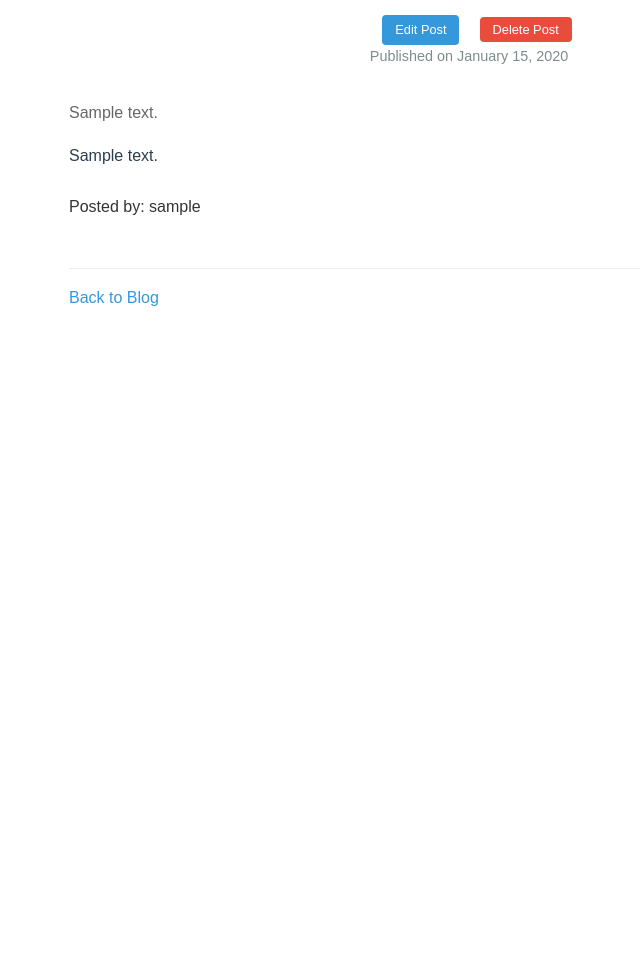
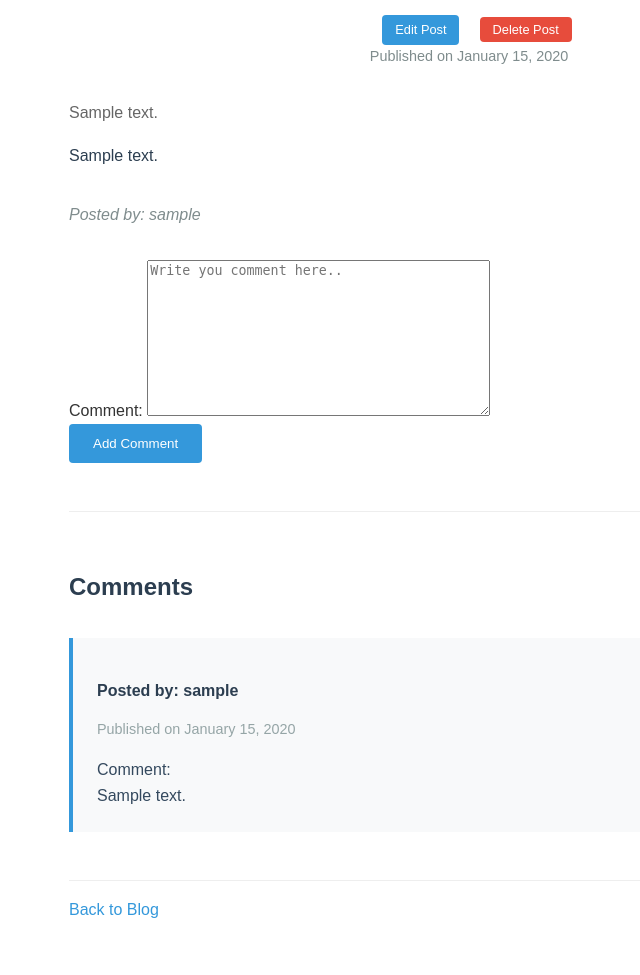
Before and after one commit to IlMeloIl/django-blog, a Django app: a page that uses templates/blog/post.html in a window 1280 px wide. Shown: the part 291-1266 px from the top of the page, without its empty margins (171-811 px from the left). Before the commit the page ends 597 px from the top, so only its background shows below. Run offline with Django 5.2, Linux system fonts and the light colour scheme; a user stored in the database is signed in; tables that the repository leaves empty hold one stand-in row (values such as "Sample post").

Commit message:
Add option to comment and comment has an author

```diff
--- a/apps/blog/forms.py
+++ b/apps/blog/forms.py
@@ -1,7 +1,18 @@
 from django import forms
-from .models import BlogPost
+from .models import BlogPost, Comment
 
 class BlogPostForm(forms.ModelForm):
     class Meta:
         model = BlogPost
         fields = ['title', 'main_content', 'summary', 'status']
+
+class CommentForm(forms.ModelForm):
+    class Meta:
+        model = Comment
+        fields = ['comment']
+        widgets = {
+            'comment': forms.Textarea(attrs={
+                'rows': 10,
+                'placeholder': 'Write you comment here..',
+            })
+        }
--- a/apps/blog/models.py
+++ b/apps/blog/models.py
@@ -38,3 +38,17 @@ class BlogPost(models.Model):
 
     def __str__(self):
         return self.title
+
+class Comment(models.Model):
+    post = models.ForeignKey(to=BlogPost, on_delete=models.CASCADE, related_name='comments')
+    author = models.ForeignKey(to=User, on_delete=models.CASCADE)
+    comment = models.TextField()
+    created_at = models.DateTimeField(auto_now_add=True)
+
+    class Meta:
+        ordering = ['-created_at']
+        verbose_name = 'Comment'
+        verbose_name_plural = 'Comments'
+
+    def __str__(self):
+        return f'Commented by {self.author} on {self.post.title}'
--- a/apps/blog/static/css/posts.css
+++ b/apps/blog/static/css/posts.css
@@ -132,3 +132,115 @@
 .delete-form {
     display: inline;
 }
+
+/* Post author styling */
+.post-author {
+    margin: 2rem 0;
+    color: #7f8c8d;
+    font-style: italic;
+}
+
+/* Comment form styling */
+.comment-form {
+    margin: 2rem 0;
+}
+
+.comment-textarea {
+    width: 100%;
+    padding: 1rem;
+    border: 1px solid #ddd;
+    border-radius: 4px;
+    margin-bottom: 1rem;
+    font-family: inherit;
+}
+
+.comment-button {
+    background-color: #3498db;
+    color: white;
+    padding: 0.75rem 1.5rem;
+    border: none;
+    border-radius: 4px;
+    cursor: pointer;
+    transition: background-color 0.2s;
+}
+
+.comment-button:hover {
+    background-color: #2980b9;
+}
+
+/* Comments section styling */
+.comments-section {
+    margin-top: 3rem;
+    padding-top: 2rem;
+    border-top: 1px solid #eee;
+}
+
+.comments-section h3 {
+    color: #2c3e50;
+    font-size: 1.5rem;
+    margin-bottom: 2rem;
+}
+
+/* Individual comment styling */
+.comment {
+    background-color: #f8f9fa;
+    border-left: 4px solid #3498db;
+    padding: 1.5rem;
+    margin-bottom: 1.5rem;
+    border-radius: 0 4px 4px 0;
+}
+
+.comment-author {
+    color: #2c3e50;
+    font-weight: bold;
+    margin-bottom: 0.5rem;
+}
+
+.comment-date {
+    color: #95a5a6;
+    font-size: 0.9rem;
+    margin-bottom: 1rem;
+}
+
+.comment-content {
+    color: #34495e;
+    line-height: 1.6;
+}
+
+/* Comment form styling */
+.comments-section form {
+    margin-bottom: 2rem;
+}
+
+.comments-section textarea {
+    width: 100%;
+    padding: 1rem;
+    border: 1px solid #ddd;
+    border-radius: 4px;
+    margin-bottom: 1rem;
+    font-family: inherit;
+    resize: vertical;
+}
+
+.comments-section button[type="submit"] {
+    background-color: #3498db;
+    color: white;
+    padding: 0.75rem 1.5rem;
+    border: none;
+    border-radius: 4px;
+    cursor: pointer;
+    font-size: 1rem;
+    transition: background-color 0.2s;
+}
+
+.comments-section button[type="submit"]:hover {
+    background-color: #2980b9;
+}
+
+/* Empty comments message */
+.comments-section p:empty + p {
+    color: #95a5a6;
+    font-style: italic;
+    text-align: center;
+    padding: 2rem 0;
+}
--- a/apps/blog/urls.py
+++ b/apps/blog/urls.py
@@ -8,4 +8,5 @@ urlpatterns = [
     path('post/<slug:slug>/edit', edit_post, name='edit_post'),
     path('post/<slug:slug>/delete', delete_post, name='delete_post'),
     path('search', search, name='search'),
+    path('post/<slug:slug>/comment', comment, name='comment'),
 ]
--- a/apps/blog/views.py
+++ b/apps/blog/views.py
@@ -1,9 +1,9 @@
 from django.http import Http404
 from django.shortcuts import render, get_object_or_404, redirect
-from apps.blog.models import BlogPost
+from apps.blog.models import BlogPost, Comment
 from django.contrib.auth.decorators import login_required
 from django.contrib.admin.views.decorators import staff_member_required
-from apps.blog.forms import BlogPostForm
+from apps.blog.forms import BlogPostForm, CommentForm
 from django.db.models import Q
 from django.core.paginator import Paginator
 
@@ -29,7 +29,23 @@ def post(request, slug):
     if blog_post.status != 'published':
         raise Http404('Post not found')
 
-    return render(request, 'blog/post.html', {'blog_post': blog_post})
+    comment_form = CommentForm()
+    comments = blog_post.comments.all()
+    page_obj = paginate(comments, request)
+
+    get_copy = request.GET.copy()
+    if 'page' in get_copy:
+        get_copy.pop('page')
+    query_string = get_copy.urlencode()
+
+    return render(request, 'blog/post.html', {
+        'blog_post': blog_post,
+        'comment_form': comment_form,
+        'comments': page_obj,
+        'has_previous': page_obj.has_previous(),
+        'has_next': page_obj.has_next(),
+        'query_string': query_string,
+    })
 
 @login_required
 @staff_member_required(login_url='index')
@@ -91,3 +107,18 @@ def search(request):
         'has_next': page_obj.has_next(),
         'query_string': query_string,
         })
+
+@login_required
+def comment(request, slug):
+    post = get_object_or_404(BlogPost, slug=slug)
+
+    if request.method == 'POST':
+        form = CommentForm(request.POST)
+        if form.is_valid():
+            comment = form.save(commit=False)
+            comment.author = request.user
+            comment.post = post
+            comment.save()
+            return redirect('post', slug=slug)
+
+    return redirect('post', slug=slug)
--- a/templates/blog/post.html
+++ b/templates/blog/post.html
@@ -25,9 +25,40 @@
         <div class="post-content">
             {{ blog_post.main_content|linebreaks }}
         </div>
-        <div>
+        <div class="post-author">
             Posted by: {{ blog_post.author }}
         </div>
+        {% if user.is_authenticated %}
+            <form method="post" action="{% url 'comment' slug=blog_post.slug %}" class="comment-form">
+                {% csrf_token %}
+                {{ comment_form }}
+                <button type="submit" class="comment-button">Add Comment</button>
+        </form>
+        {% endif %}
+
+        <div class="comments-section">
+            <h3>Comments</h3>
+            {% for comment in comments %}
+                <div class="comment">
+                    <p class="comment-author">Posted by: {{ comment.author.username }}</p>
+                    <p class="comment-date">Published on {{ comment.created_at|date:"F j, Y" }}</p>
+                    <div id="comment-content-{{ comment.id }}" class="comment-content">
+                        Comment: <br>{{ comment.comment }}
+                    </div>
+                </div>
+            {% empty %}
+                <p>No comments yet.</p>
+            {% endfor %}
+
+            {% if comments.has_previous %}
+                <a href="?{{ query_string }}&page={{ comments.previous_page_number }}">Previous</a>
+            {% endif %}
+
+            {% if comments.has_next %}
+                <a href="?{{ query_string }}&page={{ comments.next_page_number }}">Next</a>
+            {% endif %}
+        </div>
+
         <footer class="post-footer">
             <a href="{% url 'index' %}" class="back-link">Back to Blog</a>
         </footer>
```
Also changed, not shown: apps/blog/admin.py (+7 -1 lines), apps/blog/migrations/0004_comment.py (added), apps/blog/migrations/0005_alter_comment_post.py (added).
